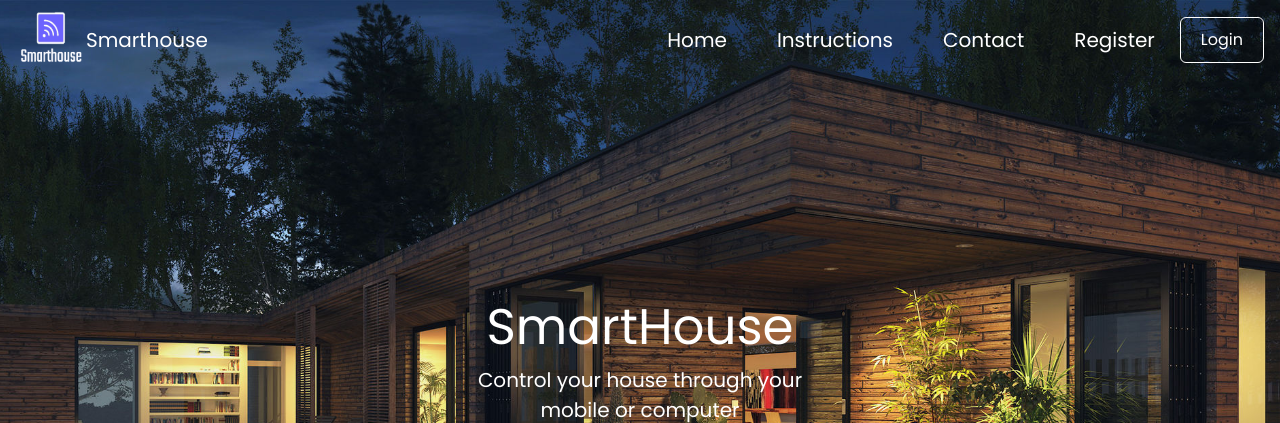
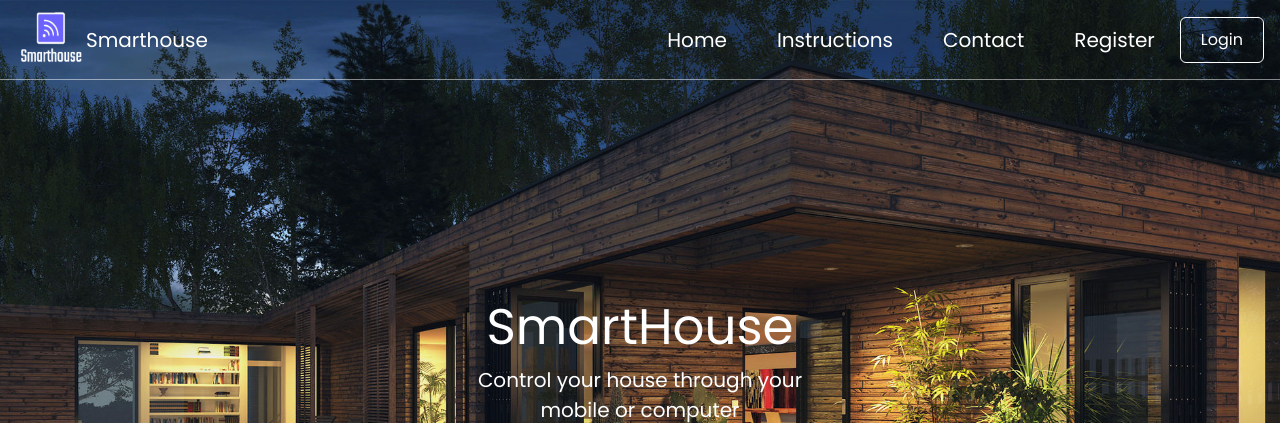
Before and after one commit to junnanlay/smarthome, a Java web app: page / in a window 1280 px wide. Shown: the top 423 px of the page. Run offline with Tomcat 11, a stand-in JSP engine, Linux system fonts and the light colour scheme; some libraries are stand-ins or nearby versions.

Commit message:
getting my line back pogu

```diff
--- a/src/main/webapp/css/index.css
+++ b/src/main/webapp/css/index.css
@@ -20,6 +20,8 @@ body{
 .navbar {
   /*background-color: rgba(248, 247, 216, 0.7);   */
   background-color: transparent;
+  border-bottom: 1px solid rgba(255, 255, 255, 0.5);
+
 
   height: 80px;
   font-size: 20px;
```
